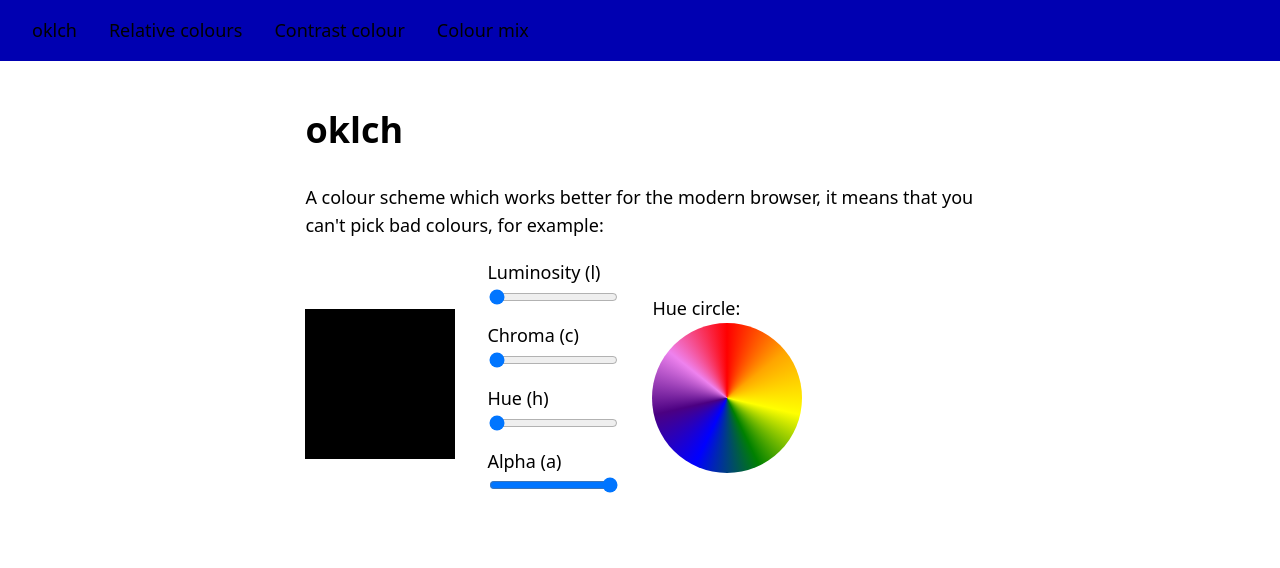
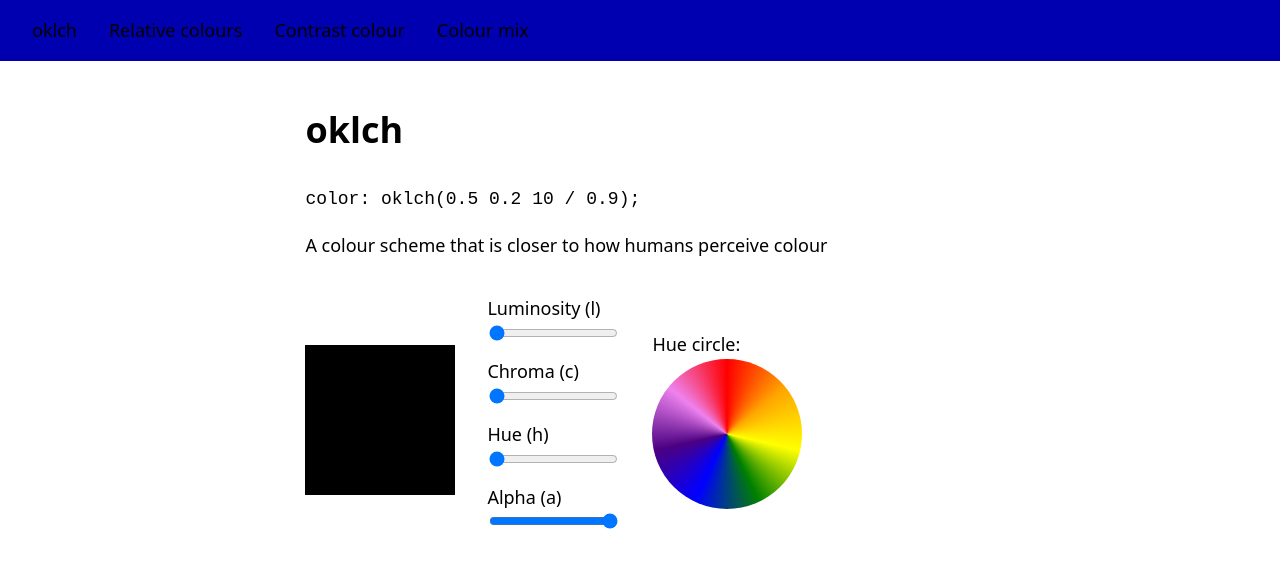
Before and after one commit to ADSmith-0/relative-colours-css, a SvelteKit app: page /oklch in a window 1280 px wide. Shown: the top 568 px of the page. Built offline with nearby package versions, Linux system fonts and the light colour scheme.

Commit message:
Changed oklch

```diff
--- a/src/routes/oklch/+page.svelte
+++ b/src/routes/oklch/+page.svelte
@@ -6,13 +6,9 @@
 </script>
 
 <h1>oklch</h1>
-
-<p>
-	A colour scheme which works better for the modern browser, it means that you can't pick bad
-	colours, for example:
-</p>
-
-<div class="flex flex-row-center" style="gap: 2rem;">
+<code>color: oklch(0.5 0.2 10 / 0.9); </code>
+<p>A colour scheme that is closer to how humans perceive colour</p>
+<div class="flex flex-row-center" style="padding-top: 1rem; gap: 2rem;">
 	<section
 		class="box"
 		style="background-color: oklch({luminosity} {chroma} {hue} / {alpha})"
```
